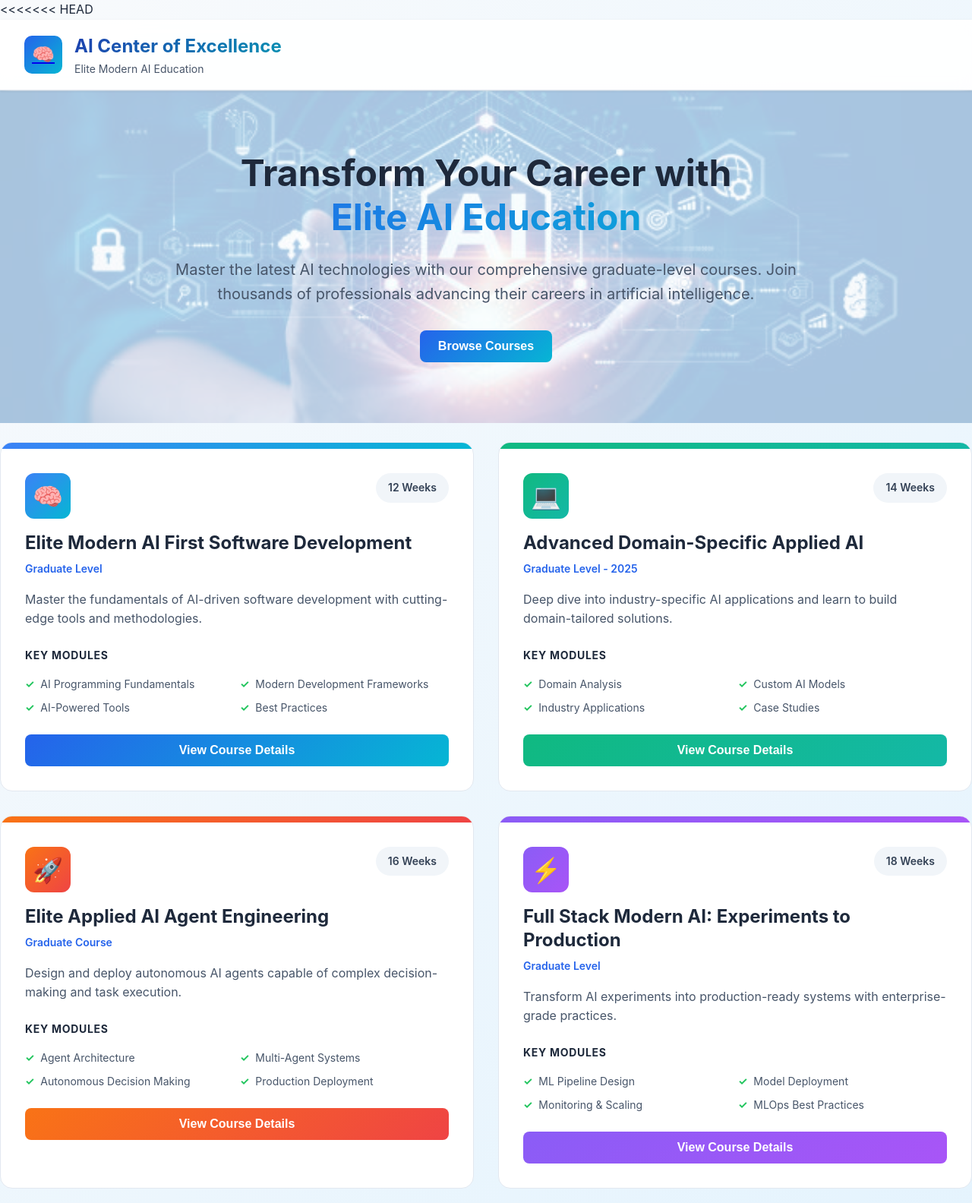
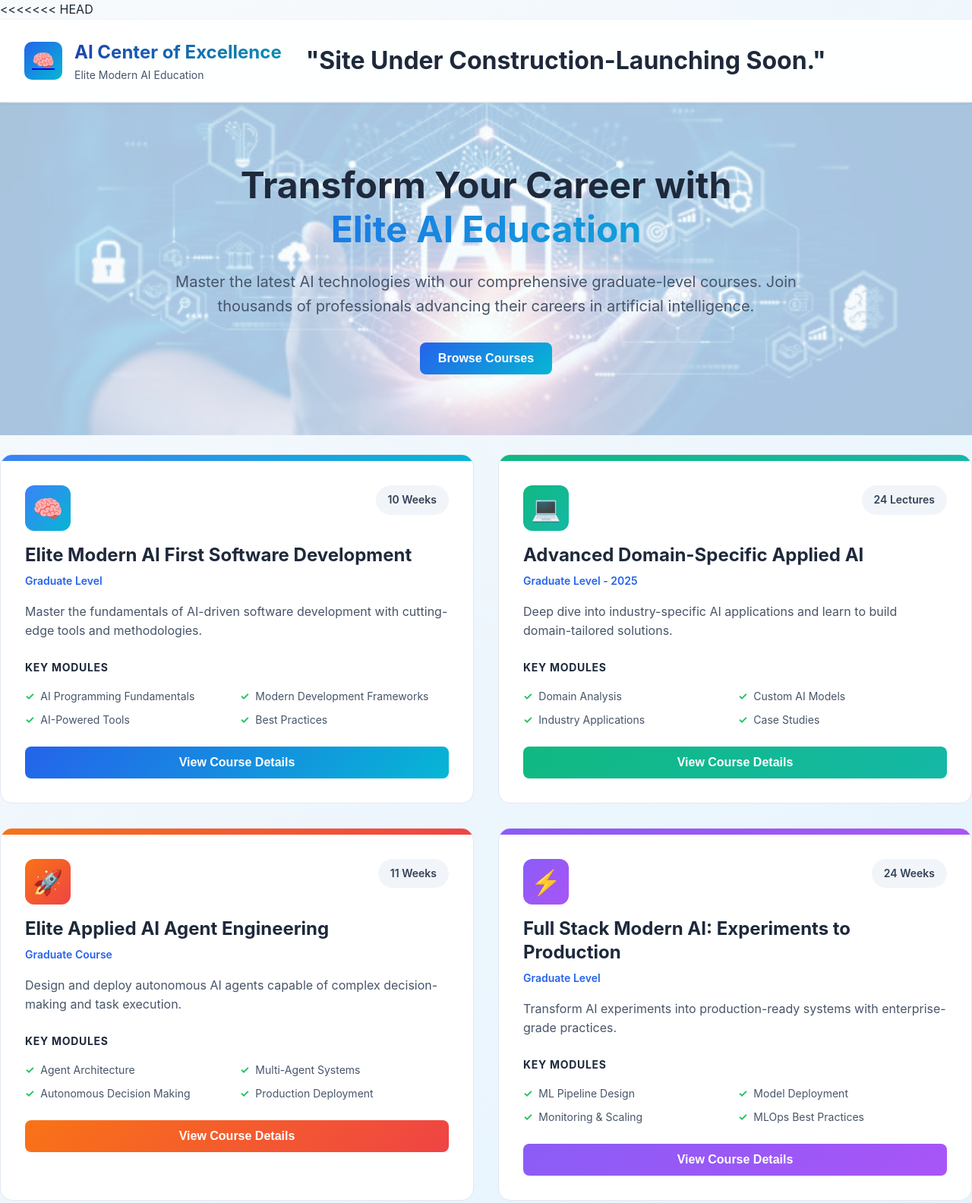
Before and after one commit to JNTUH-AI-ML-COE/ai, a plain HTML site: page index.html in a window 1280 px wide. Shown: the top 1584 px of the page at 76% size. Drawn offline with Linux system fonts and the light colour scheme.

Commit message:
added under construction line

```diff
--- a/index.html
+++ b/index.html
@@ -420,6 +420,9 @@
                 <div class="logo-text">
                     <h1>AI Center of Excellence</h1>
                     <p>Elite Modern AI Education</p>
+                </div><br><br><br>
+                <div class="banner">
+                    <h1>"Site Under Construction-Launching Soon."</h1>
                 </div>
             </div>
         </div>
@@ -449,7 +452,7 @@
                     <div class="course-body">
                         <div class="course-top">
                             <div class="course-icon" style="background: linear-gradient(135deg, #3b82f6 0%, #06b6d4 100%);">🧠</div>
-                            <div class="course-duration">12 Weeks</div>
+                            <div class="course-duration">10 Weeks</div>
                         </div>
                         <h3>Elite Modern AI First Software Development</h3>
                         <p class="course-level">Graduate Level</p>
@@ -486,7 +489,7 @@
                     <div class="course-body">
                         <div class="course-top">
                             <div class="course-icon" style="background: linear-gradient(135deg, #10b981 0%, #14b8a6 100%);">💻</div>
-                            <div class="course-duration">14 Weeks</div>
+                            <div class="course-duration">24 Lectures</div>
                         </div>
                         <h3>Advanced Domain-Specific Applied AI</h3>
                         <p class="course-level">Graduate Level - 2025</p>
@@ -523,7 +526,7 @@
                     <div class="course-body">
                         <div class="course-top">
                             <div class="course-icon" style="background: linear-gradient(135deg, #f97316 0%, #ef4444 100%);">🚀</div>
-                            <div class="course-duration">16 Weeks</div>
+                            <div class="course-duration">11 Weeks</div>
                         </div>
                         <h3>Elite Applied AI Agent Engineering</h3>
                         <p class="course-level">Graduate Course</p>
@@ -560,7 +563,7 @@
                     <div class="course-body">
                         <div class="course-top">
                             <div class="course-icon" style="background: linear-gradient(135deg, #8b5cf6 0%, #a855f7 100%);">⚡</div>
-                            <div class="course-duration">18 Weeks</div>
+                            <div class="course-duration">24 Weeks</div>
                         </div>
                         <h3>Full Stack Modern AI: Experiments to Production</h3>
                         <p class="course-level">Graduate Level</p>
@@ -597,7 +600,7 @@
                     <div class="course-body">
                         <div class="course-top">
                             <div class="course-icon" style="background: linear-gradient(135deg, #ec4899 0%, #f43f5e 100%);">🏆</div>
-                            <div class="course-duration">10 Weeks</div>
+                            <div class="course-duration">30 Weeks</div>
                         </div>
                         <h3>Emerging Topics in Modern AI</h3>
                         <p class="course-level">Graduate Syllabus - 2025</p>
```
